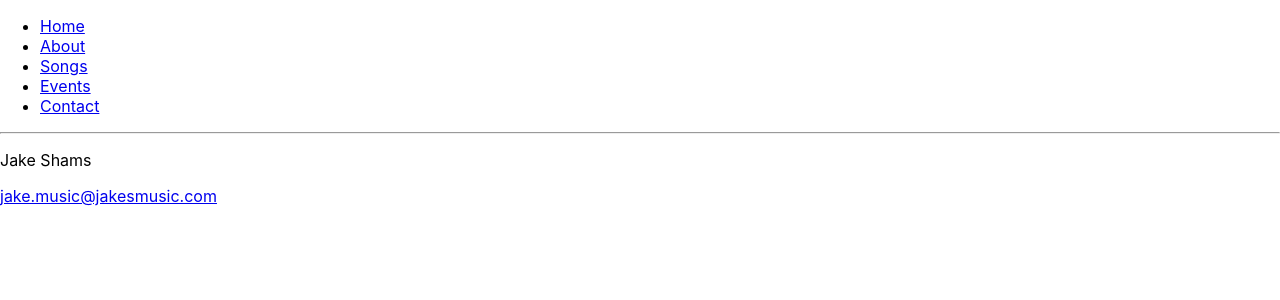
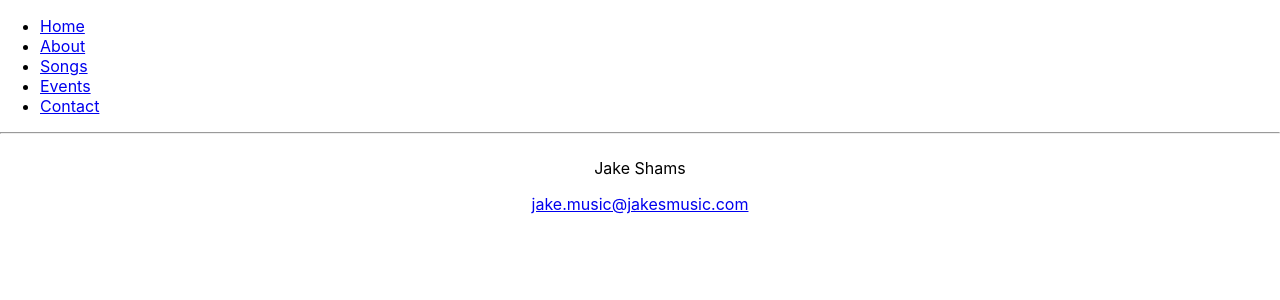
Before and after one commit to jshams/single-page-artist-react-app, a React (Create React App) app: page /contact in a window 1280 px wide. Shown: the top 300 px of the page. Built offline with nearby package versions, Linux system fonts and the light colour scheme.

Commit message:
styles for contact

```diff
--- a/src/components/contact/Contact.css
+++ b/src/components/contact/Contact.css
@@ -0,0 +1,8 @@
+.contact {
+    width: 100%;
+    height: 100%;
+    display: flex;
+    flex-direction: column;
+    justify-content: center;
+    align-items: center;
+}
```
